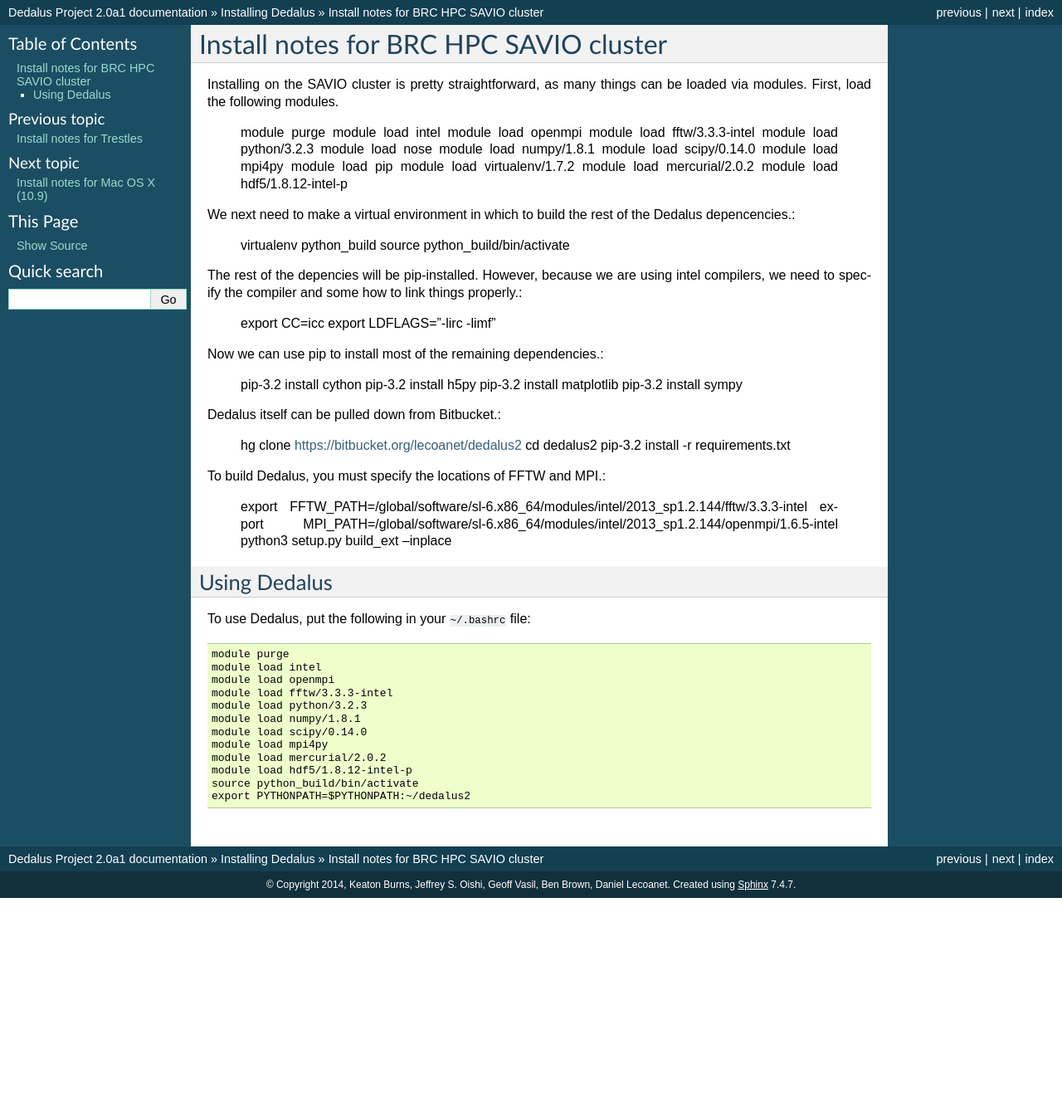
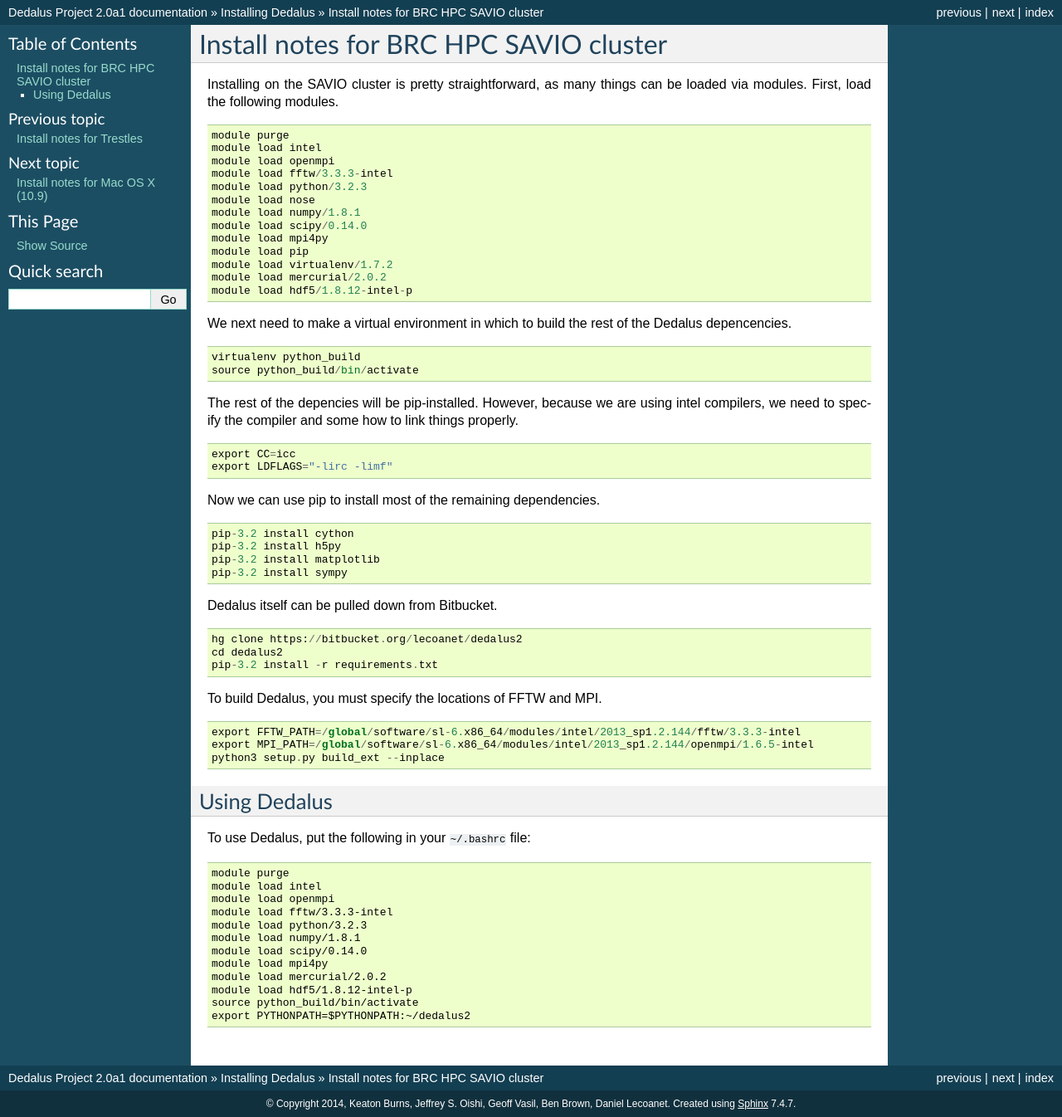
Before and after one commit to enlighter/dedalus, a Sphinx documentation site: the page built from docs/machines/savio/savio.rst, in a window 1280 px wide. Shown: the whole page at 83% size. Built offline with Sphinx 7.4.7, drawn with Linux system fonts in a browser that asks for light colours; formulas are drawn with MathJax 3; pages that are not in the unit, such as notebooks, are missing from menus; before the commit the page ends 1082 px from its top, so only the background shows below that.

```diff
--- a/docs/machines/savio/savio.rst
+++ b/docs/machines/savio/savio.rst
@@ -3,6 +3,8 @@ Install notes for BRC HPC SAVIO cluster
 
 Installing on the SAVIO cluster is pretty straightforward, as many things
 can be loaded via modules.  First, load the following modules.
+
+::
 
   module purge
   module load intel
@@ -19,32 +21,42 @@ can be loaded via modules.  First, load the following modules.
   module load hdf5/1.8.12-intel-p
 
 We next need to make a virtual environment in which to build the rest of
-the Dedalus depencencies.:
+the Dedalus depencencies.
+
+::
 
   virtualenv python_build
   source python_build/bin/activate
 
 The rest of the depencies will be pip-installed.  However, because we are
 using intel compilers, we need to specify the compiler and some how to link
-things properly.:
+things properly.
+
+::
 
   export CC=icc
   export LDFLAGS="-lirc -limf"
 
-Now we can use pip to install most of the remaining dependencies.:
+Now we can use pip to install most of the remaining dependencies.
+
+::
 
   pip-3.2 install cython
   pip-3.2 install h5py
   pip-3.2 install matplotlib
   pip-3.2 install sympy
 
-Dedalus itself can be pulled down from Bitbucket.:
+Dedalus itself can be pulled down from Bitbucket.
+
+::
 
   hg clone https://bitbucket.org/lecoanet/dedalus2
   cd dedalus2
   pip-3.2 install -r requirements.txt
 
-To build Dedalus, you must specify the locations of FFTW and MPI.:
+To build Dedalus, you must specify the locations of FFTW and MPI.
+
+::
 
   export FFTW_PATH=/global/software/sl-6.x86_64/modules/intel/2013_sp1.2.144/fftw/3.3.3-intel
   export MPI_PATH=/global/software/sl-6.x86_64/modules/intel/2013_sp1.2.144/openmpi/1.6.5-intel
```
